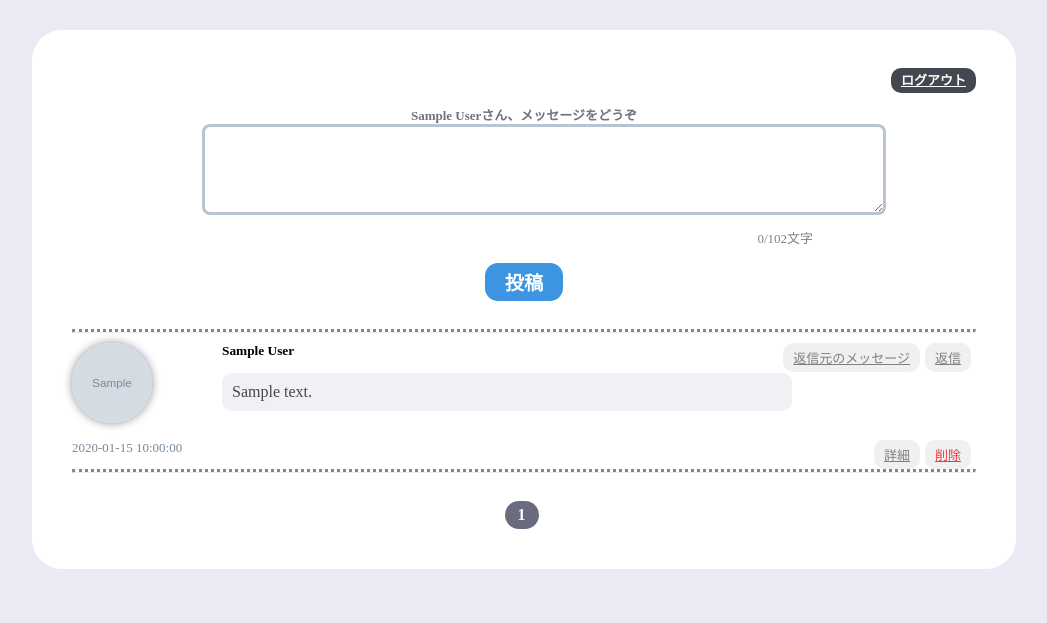
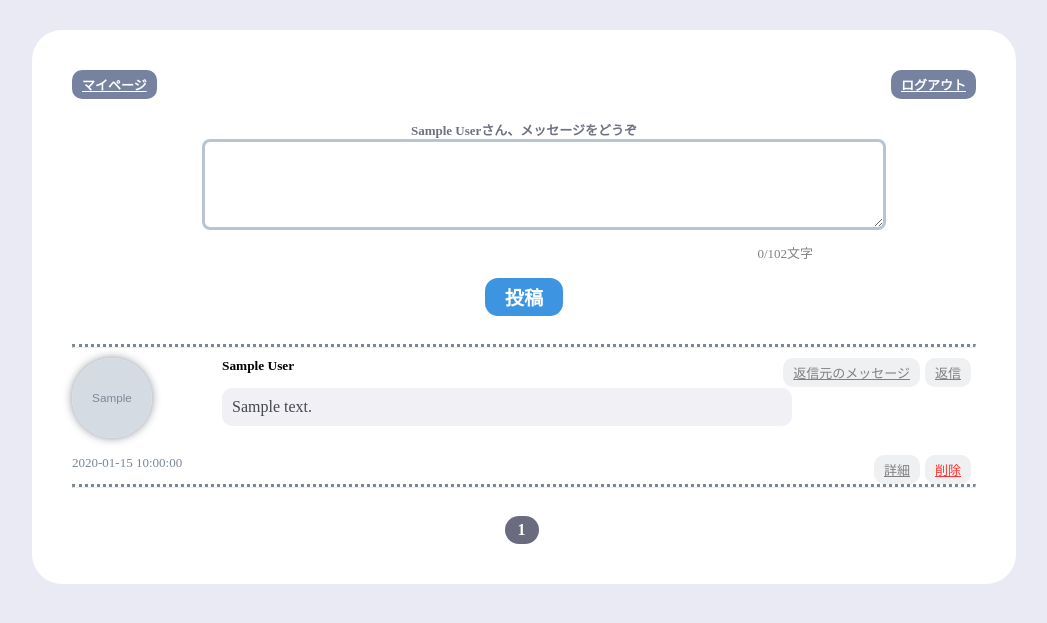
Before and after one commit to MITAAkiko/hitokotoBBS, a PHP site: page / in a window 1280 px wide. Shown: the top 623 px of the page, without its empty margins (116-1163 px from the left). Run offline with PHP 8.4, Linux system fonts and the light colour scheme; the visitor is signed in with stand-in values (Sample User, id 1); tables that the repository leaves empty hold one stand-in row (values such as "Sample post"); grey boxes marked "Sample" are stand-in pictures; some libraries are stand-ins or nearby versions.

Commit message:
やり直し

```diff
--- a/post/index.php
+++ b/post/index.php
@@ -86,7 +86,10 @@ function makeLink($value){
 
 <body>
 <main>
-<div  style="text-align:right"><a class="menu" href="logout.php">ログアウト</a></div>
+    <!-- マイページのインクつくり-->
+<a class="menu" href="mypage/?mypage=<?php echo h($_SESSION['id'])?>" >マイページ</a>
+<a class="menu logout" href="logout.php">ログアウト</a>
+
 
 <form action="" method="post">
     <dl>
--- a/post/join/stylejoin.css
+++ b/post/join/stylejoin.css
@@ -8,10 +8,7 @@ dt{
     font-weight: bold;
 }
 
-.sudeni{
-    font-size: smaller;
-    color: dimgrey;
-}
+
 .join_login_btn{
     background-color: rgb(93, 161, 255);
     border-radius: 8px;
--- a/post/style.css
+++ b/post/style.css
@@ -23,12 +23,19 @@ hr{
 }
 
 .menu{
-    background-color: rgb(68, 71, 80);
+    background-color: rgb(119, 130, 161);
     border-radius: 10px;
     padding: 5px 10px;
     font-weight:bold;
     color:white;
     font-size: small;
+    display:inline-block;
+    margin-bottom: 5px;
+}
+.logout{
+    display:block;
+    margin:auto;
+    float:right;
 }
 .submit{
     background-color: rgb(61, 148, 225);
```
Also changed, not shown: post/mypage/index.php (added, +71 -0 lines).
